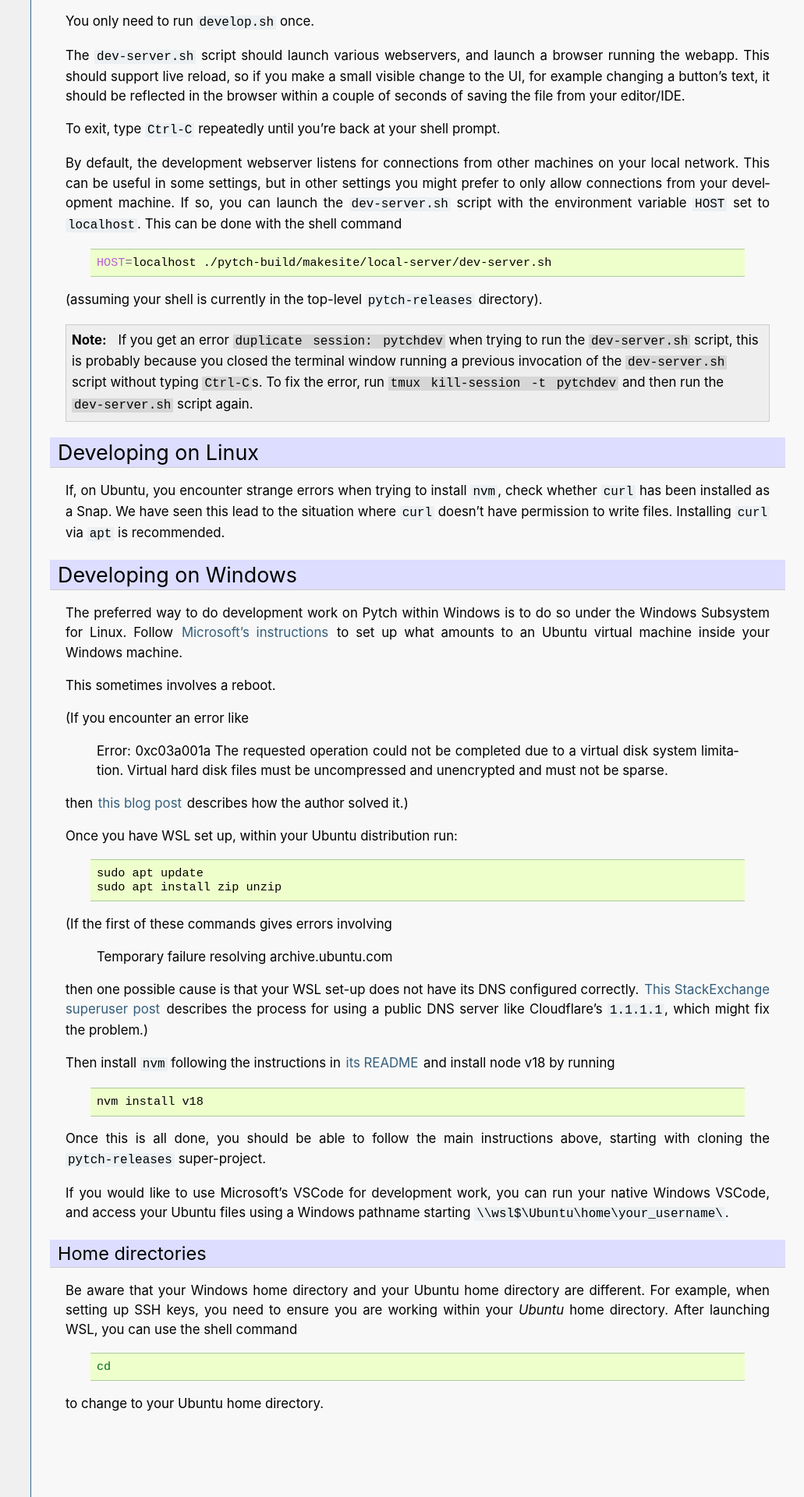
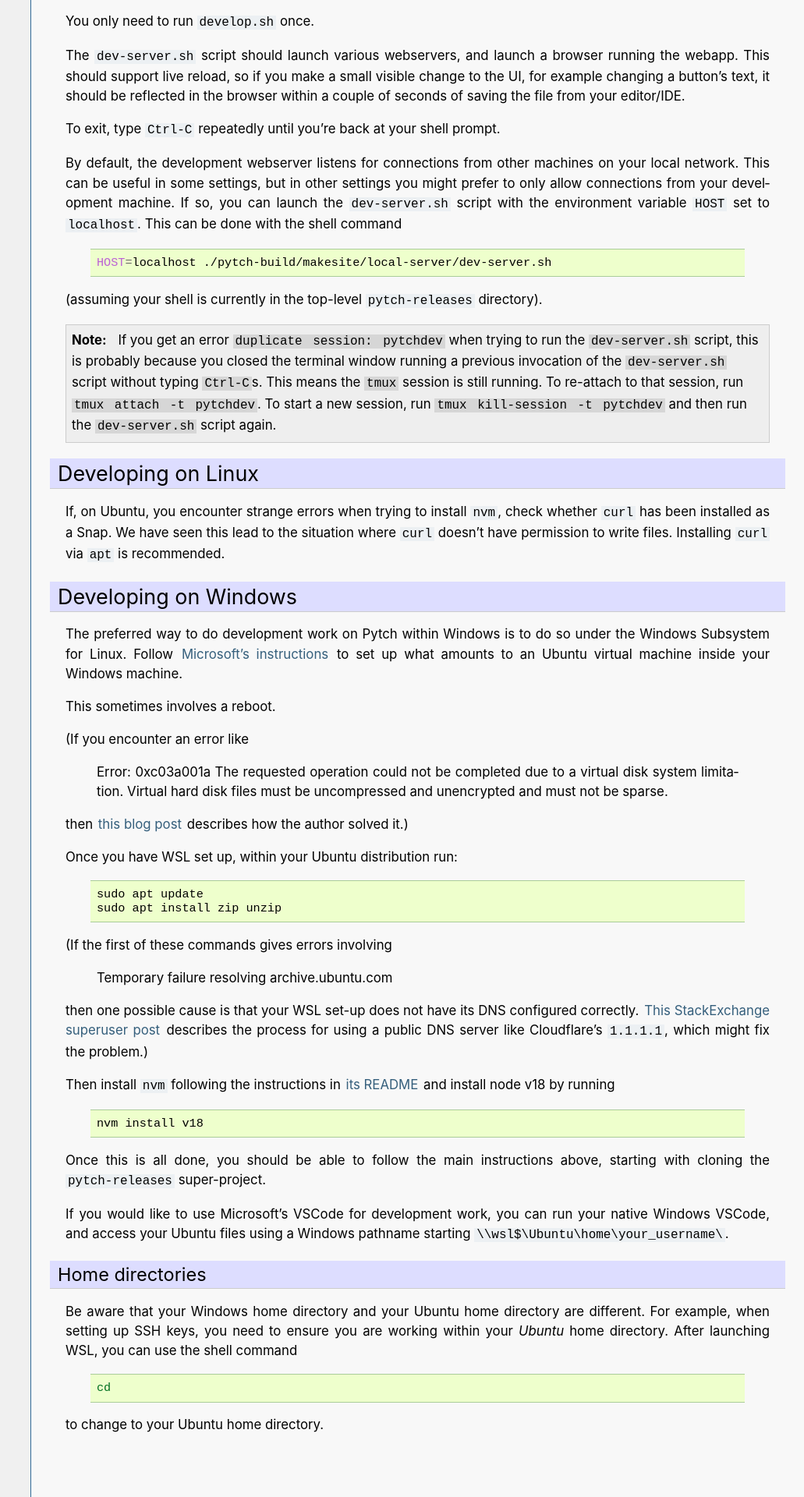
Before and after one commit to pytchlang/pytch-website, a Sphinx documentation site: the page built from source/developer/development-setup.rst, in a window 1280 px wide. Shown: the part 1420-3340 px from the top of the page at 78% size, without its empty margins (249-1280 px from the left). Built offline with Sphinx 7.4.7, drawn with Linux system fonts in a browser that asks for light colours; pages that are not in the unit, such as notebooks, are missing from menus.

Commit message:
Describe "tmux attach"

```diff
--- a/source/developer/development-setup.rst
+++ b/source/developer/development-setup.rst
@@ -106,8 +106,10 @@ directory).
    If you get an error ``duplicate session: pytchdev`` when trying to
    run the ``dev-server.sh`` script, this is probably because you
    closed the terminal window running a previous invocation of the
-   ``dev-server.sh`` script without typing ``Ctrl-C``\ s.  To fix the
-   error, run ``tmux kill-session -t pytchdev`` and then run the
+   ``dev-server.sh`` script without typing ``Ctrl-C``\ s.  This means
+   the ``tmux`` session is still running.  To re-attach to that
+   session, run ``tmux attach -t pytchdev``.  To start a new session,
+   run ``tmux kill-session -t pytchdev`` and then run the
    ``dev-server.sh`` script again.
 
 
```
